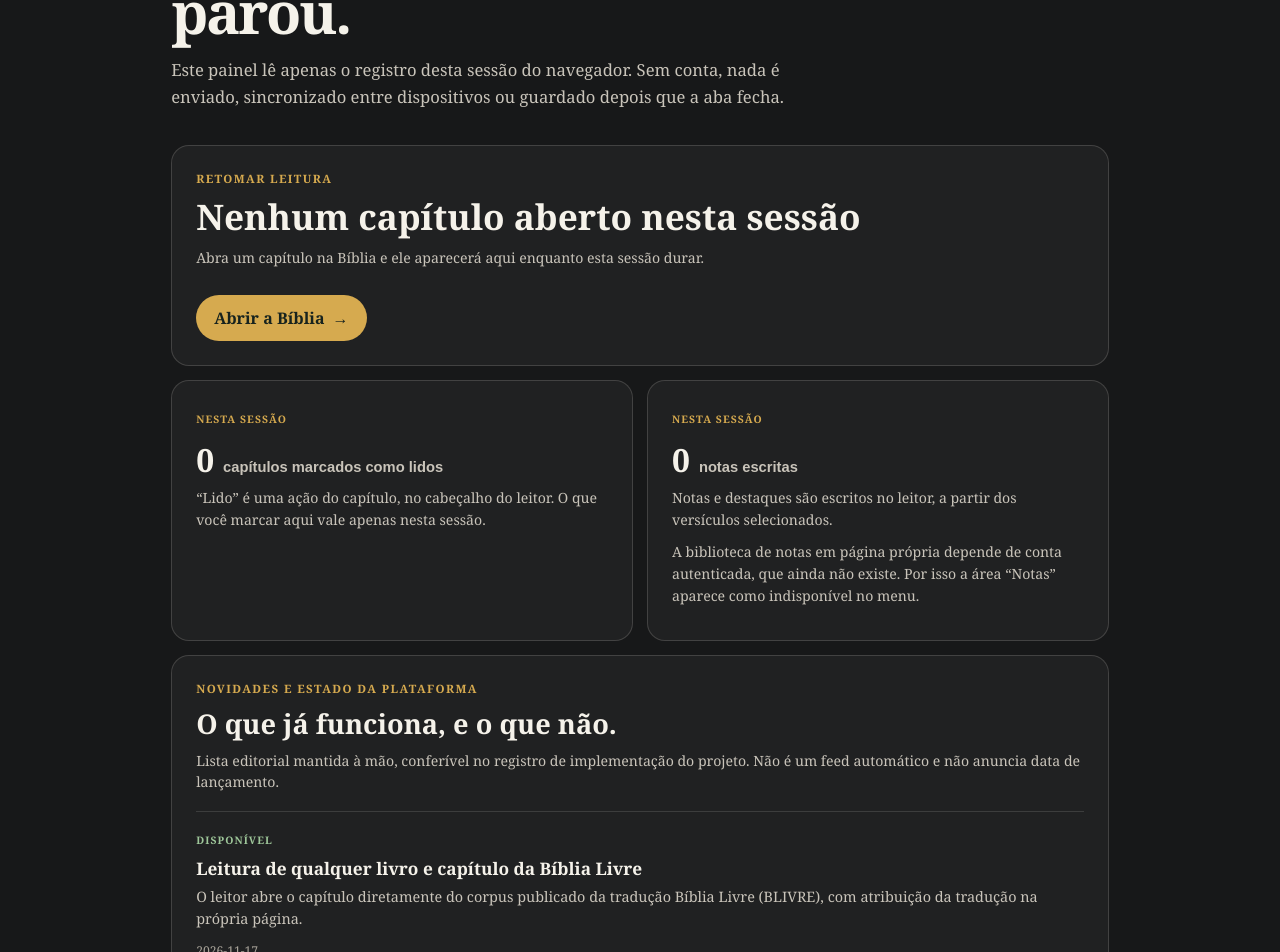
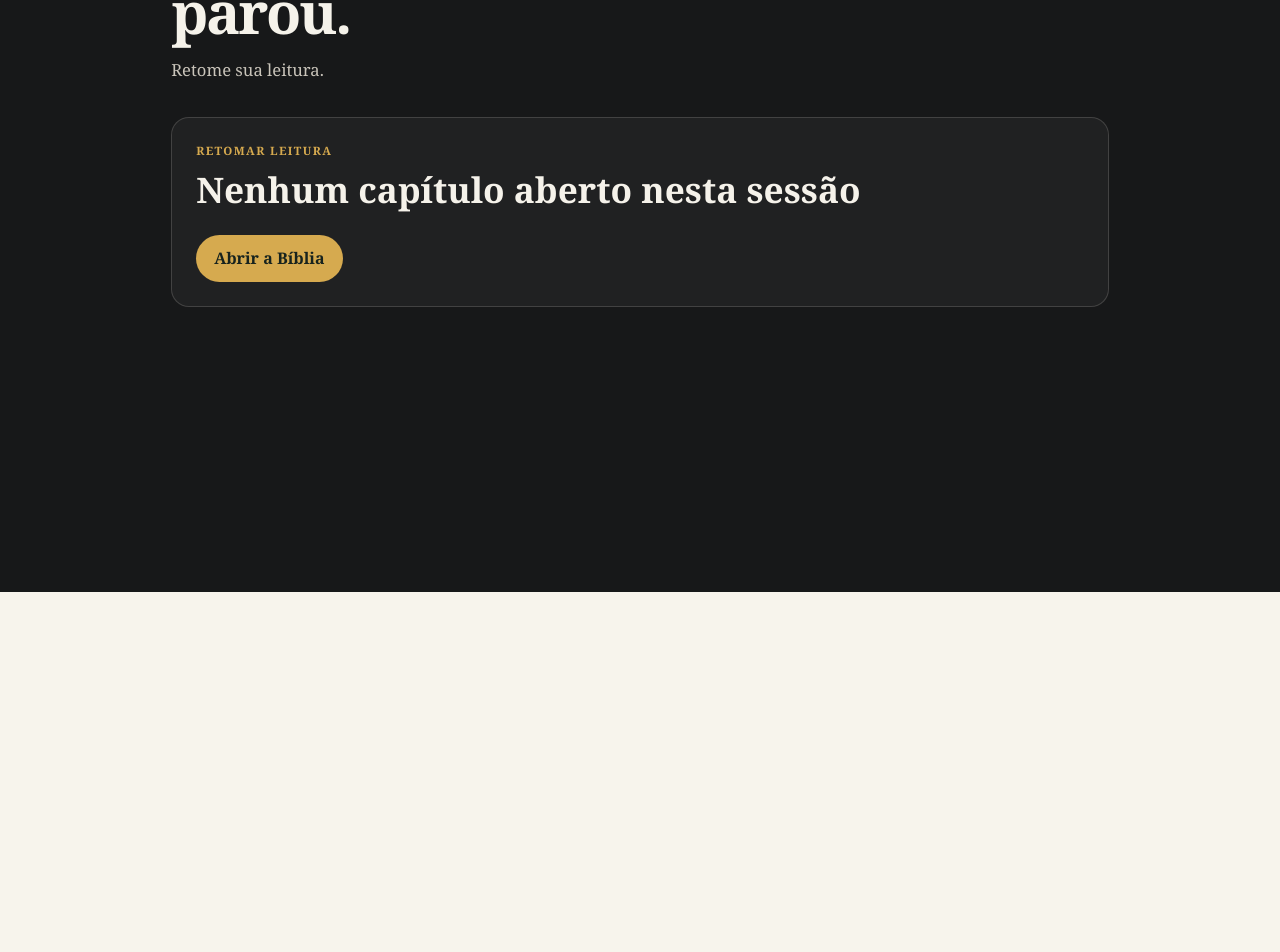
Before and after one commit to victor-samjoe/bible, a Next.js app: page /inicio in a window 1280 px wide. Shown: the part 208-1160 px from the top of the page. After the commit the page ends 800 px from the top, so only its background shows below. Built offline with nearby package versions, Linux system fonts and the light colour scheme.

Commit message:
refactor: simplify application surfaces

```diff
--- a/app/_components/app-shell.tsx
+++ b/app/_components/app-shell.tsx
@@ -7,7 +7,6 @@ import {
   appAreas,
   isAreaActive,
   isAreaAvailable,
-  unavailableReason,
 } from "@/src/domain/app-navigation";
 import styles from "./app-shell.module.css";
 
@@ -81,23 +80,19 @@ export function AppShell({ children }: { children: ReactNode }) {
         aria-label="Áreas do aplicativo"
       >
         <div className={styles.sideHeader}>
-          <span className={styles.sideBrand}>
-            <b>Bíblia Bereana</b>
-            <span>Leitura e estudo</span>
-          </span>
+          <b className={styles.sideBrand}>Bíblia Bereana</b>
           <button
             type="button"
             ref={closeButton}
             className={styles.closeButton}
             onClick={() => setOpen(false)}
           >
-            <span aria-hidden="true">×</span> Fechar
+            <span aria-hidden="true">×</span><span className={styles.srOnly}>Fechar menu</span>
           </button>
         </div>
 
         <ul className={styles.areas}>
           {appAreas.map((area) => {
-            const reason = unavailableReason(area);
             const active = isAreaActive(pathname, area);
             return (
               <li key={area.id}>
@@ -110,22 +105,12 @@ export function AppShell({ children }: { children: ReactNode }) {
                     {area.label}
                   </Link>
                 ) : (
-                  <div className={`${styles.area} ${styles.areaOff}`}>
-                    <b>
-                      {area.label} <em>indisponível</em>
-                    </b>
-                    <small>{reason}</small>
-                  </div>
+                  <div className={`${styles.area} ${styles.areaOff}`}>{area.label}</div>
                 )}
               </li>
             );
           })}
         </ul>
-
-        <p className={styles.sideNote}>
-          As áreas marcadas como indisponíveis dependem de autenticação ou de licença ainda não
-          liberada. Nada nesta tela cria conta ou cobra.
-        </p>
       </nav>
 
       {/* `tabIndex` negativo deixa o atalho "ir para o conteúdo" mover o foco de
--- a/app/cursos/page.tsx
+++ b/app/cursos/page.tsx
@@ -8,14 +8,12 @@ export const metadata = {
 export default function CoursesPage() {
   return <main className="page">
       <p className="eyebrow">CURSOS EM PREPARAÇÃO</p>
-      <h1>Cursos em construção.</h1>
-      <p className="muted">Os conteúdos ainda passam por revisão editorial.</p>
+      <h1>Cursos.</h1>
       <section className="catalog" aria-label="Cursos editoriais">
         {courseFixtures.map((course) => <article key={course.id} className="study-card">
           <span className="tag">EM PREPARAÇÃO · {course.theme.toUpperCase()}</span>
           <h2>{course.title}</h2>
           <p>{course.summary}</p>
-          <p className="muted">Estrutura e aulas serão exibidas quando o curso for publicado.</p>
         </article>)}
       </section>
     </main>;
--- a/app/inicio/dashboard.tsx
+++ b/app/inicio/dashboard.tsx
@@ -9,15 +9,12 @@ import {
   parseLocalReadingSnapshot,
   type LocalReadingSnapshot,
 } from "@/src/domain/reading-session";
-import { platformUpdates } from "@/src/content/platform-updates";
 import styles from "./dashboard.module.css";
 
 // Painel pessoal (tarefa C15). Tudo que aparece como número vem do registro
 // local desta sessão do navegador, lido depois da hidratação. Não há banco,
 // conta, sincronização ou estimativa: sem registro, cada bloco diz que está
 // vazio e mostra o caminho para começar a ler.
-
-const MAX_VISIBLE_CHAPTERS = 12;
 
 type LoadState = "lendo" | "pronto" | "sem-armazenamento";
 
@@ -41,18 +38,12 @@ export function PersonalDashboard() {
     }
   }, []);
 
-  const visibleChapters = snapshot.completed.slice(0, MAX_VISIBLE_CHAPTERS);
-  const hiddenChapters = snapshot.completedCount - visibleChapters.length;
-
   return (
     <main className={styles.page}>
       <header className={styles.hero}>
         <p className={styles.eyebrow}>SEU INÍCIO</p>
         <h1>Continue de onde você parou.</h1>
-        <p>
-          Este painel lê apenas o registro desta sessão do navegador. Sem conta, nada é enviado,
-          sincronizado entre dispositivos ou guardado depois que a aba fecha.
-        </p>
+        <p>Retome sua leitura.</p>
       </header>
 
       <section className={styles.resume} aria-labelledby="retomar-title">
@@ -64,113 +55,14 @@ export function PersonalDashboard() {
               ? (snapshot.resume.label ?? snapshot.resume.path)
               : "Nenhum capítulo aberto nesta sessão"}
         </h2>
-        {state === "lendo" ? (
-          <p className={styles.muted}>Lendo o registro local desta sessão…</p>
-        ) : state === "sem-armazenamento" ? (
-          <p className={styles.muted}>
-            Este navegador não liberou o armazenamento da sessão, então não há registro de leitura
-            para mostrar. A leitura continua funcionando normalmente.
-          </p>
-        ) : snapshot.resume ? (
-          <p className={styles.muted}>
-            Registrado localmente ao abrir o capítulo
-            {snapshot.resume.label ? ` (${snapshot.resume.path})` : ""}.
-          </p>
-        ) : (
-          <p className={styles.muted}>
-            Abra um capítulo na Bíblia e ele aparecerá aqui enquanto esta sessão durar.
-          </p>
-        )}
+        {state === "pronto" && snapshot.completedCount > 0 ? (
+          <p className={styles.muted}>{snapshot.completedCount} capítulos lidos nesta sessão.</p>
+        ) : null}
         <Link className={styles.primary} href={snapshot.resume?.path ?? "/biblia"}>
-          {snapshot.resume ? "Voltar à leitura" : "Abrir a Bíblia"} <span aria-hidden="true">→</span>
+          {snapshot.resume ? "Voltar à leitura" : "Abrir a Bíblia"}
         </Link>
       </section>
 
-      <section className={styles.grid} aria-label="Registro local de leitura">
-        <article className={styles.card}>
-          <span className={styles.status}>NESTA SESSÃO</span>
-          <h2>
-            {state === "pronto" ? snapshot.completedCount : "—"}{" "}
-            <small>
-              {snapshot.completedCount === 1
-                ? "capítulo marcado como lido"
-                : "capítulos marcados como lidos"}
-            </small>
-          </h2>
-          {state === "pronto" && visibleChapters.length > 0 ? (
-            <>
-              <ul className={styles.chapters}>
-                {visibleChapters.map((chapter) => (
-                  <li key={chapter.scope}>
-                    <Link href={chapter.path}>{chapter.scope}</Link>
-                  </li>
-                ))}
-              </ul>
-              {hiddenChapters > 0 ? (
-                <p className={styles.muted}>
-                  e outros {hiddenChapters} capítulos marcados nesta sessão.
-                </p>
-              ) : null}
-              <p className={styles.muted}>
-                A referência aparece como <code>livro.capítulo</code> porque o nome do livro vem do
-                corpus, no próprio capítulo.
-              </p>
-            </>
-          ) : (
-            <p className={styles.muted}>
-              “Lido” é uma ação do capítulo, no cabeçalho do leitor. O que você marcar aqui vale
-              apenas nesta sessão.
-            </p>
-          )}
-        </article>
-
-        <article className={styles.card}>
-          <span className={styles.status}>NESTA SESSÃO</span>
-          <h2>
-            {state === "pronto" ? snapshot.noteCount : "—"}{" "}
-            <small>{snapshot.noteCount === 1 ? "nota escrita" : "notas escritas"}</small>
-          </h2>
-          <p className={styles.muted}>
-            {state === "pronto" && snapshot.highlightCount > 0
-              ? snapshot.highlightCount === 1
-                ? "Também há 1 versículo destacado por cor nesta sessão."
-                : `Também há ${snapshot.highlightCount} versículos destacados por cor nesta sessão.`
-              : "Notas e destaques são escritos no leitor, a partir dos versículos selecionados."}
-          </p>
-          <p className={styles.muted}>
-            A biblioteca de notas em página própria depende de conta autenticada, que ainda não
-            existe. Por isso a área “Notas” aparece como indisponível no menu.
-          </p>
-        </article>
-      </section>
-
-      <section className={styles.updates} aria-labelledby="novidades-title">
-        <p className={styles.eyebrow}>NOVIDADES E ESTADO DA PLATAFORMA</p>
-        <h2 id="novidades-title">O que já funciona, e o que não.</h2>
-        <p className={styles.muted}>
-          Lista editorial mantida à mão, conferível no registro de implementação do projeto. Não é
-          um feed automático e não anuncia data de lançamento.
-        </p>
-        <ul className={styles.updateList}>
-          {platformUpdates.map((update) => (
-            <li key={update.id}>
-              <span
-                className={update.status === "disponivel" ? styles.ok : styles.pending}
-              >
-                {update.status === "disponivel" ? "DISPONÍVEL" : "INDISPONÍVEL"}
-              </span>
-              <h3>{update.title}</h3>
-              <p>{update.summary}</p>
-              <time dateTime={update.date}>{update.date}</time>
-            </li>
-          ))}
-        </ul>
-      </section>
-
-      <p className={styles.note}>
-        Nenhum dado desta tela sai do seu navegador. Login, sincronização, cursos pagos e
-        comparação entre traduções continuam indisponíveis até existirem de verdade.
-      </p>
     </main>
   );
 }
--- a/app/materiais/page.tsx
+++ b/app/materiais/page.tsx
@@ -8,14 +8,12 @@ export const metadata = {
 export default function MaterialsPage() {
   return <main className="page">
       <p className="eyebrow">CATÁLOGO EDITORIAL</p>
-      <h1>Materiais para apoiar a leitura.</h1>
-      <p className="muted">Estas são fichas editoriais locais. A publicação de conteúdo, fontes e direitos continua sujeita à revisão.</p>
+      <h1>Materiais.</h1>
       <section className="catalog" aria-label="Materiais editoriais">
         {materialFixtures.map((material) => <article key={material.id} className="study-card">
           <span className="tag">{material.access === "free" ? "LIVRE ·" : "EM PREPARAÇÃO ·"} {material.format.toUpperCase()}</span>
           <h2>{material.title}</h2>
           <p>{material.summary}</p>
-          <p className="muted">Tema: {material.theme}</p>
         </article>)}
       </section>
     </main>;
--- a/app/planos/page.tsx
+++ b/app/planos/page.tsx
@@ -1,2 +1,2 @@
 import Link from "next/link";
-export default function PlansPage(){return <main className="page"><p className="eyebrow">ACESSO</p><h1>Assine apenas quando fizer sentido para seu estudo.</h1><p className="muted">Checkout só é habilitado após configuração do provedor e teste do fluxo completo. Valores abaixo são apresentação de oferta, não cobrança ativa.</p><div className="plan-grid"><article className="plan"><h2>Leitura livre</h2><p className="price">R$ 0</p><p>Estudos e contextos marcados como gratuitos.</p><Link className="text-link" href="/estudos">Explorar catálogo →</Link></article><article className="plan featured"><h2>Pesquisa completa</h2><p className="price">Em breve</p><p>Comparações e estudos publicados com acesso premium. Preço, renovação e cancelamento serão exibidos antes do checkout.</p><Link className="button" href="/contato">Quero ser avisado</Link></article></div></main>}
+export default function PlansPage(){return <main className="page"><p className="eyebrow">ACESSO</p><h1>Leitura livre.</h1><p className="muted">A leitura e os materiais marcados como livres estão disponíveis para todos.</p><Link className="text-link" href="/estudos">Ver estudos</Link></main>}
```
Also changed, not shown: app/_components/app-shell.module.css (+6 -10 lines), app/acessos/page.tsx (+3 -24 lines), app/perfil/page.tsx (+6 -17 lines).
